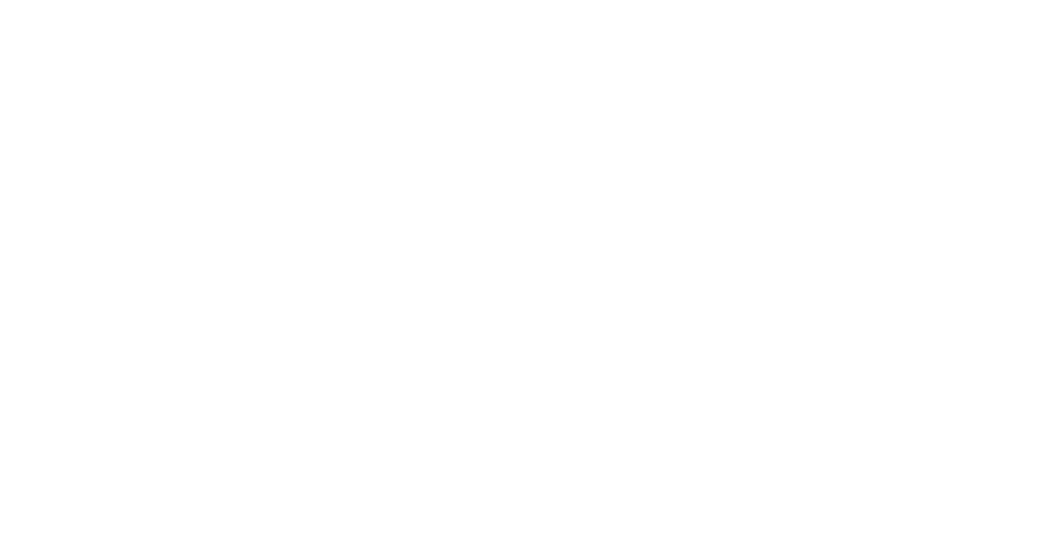
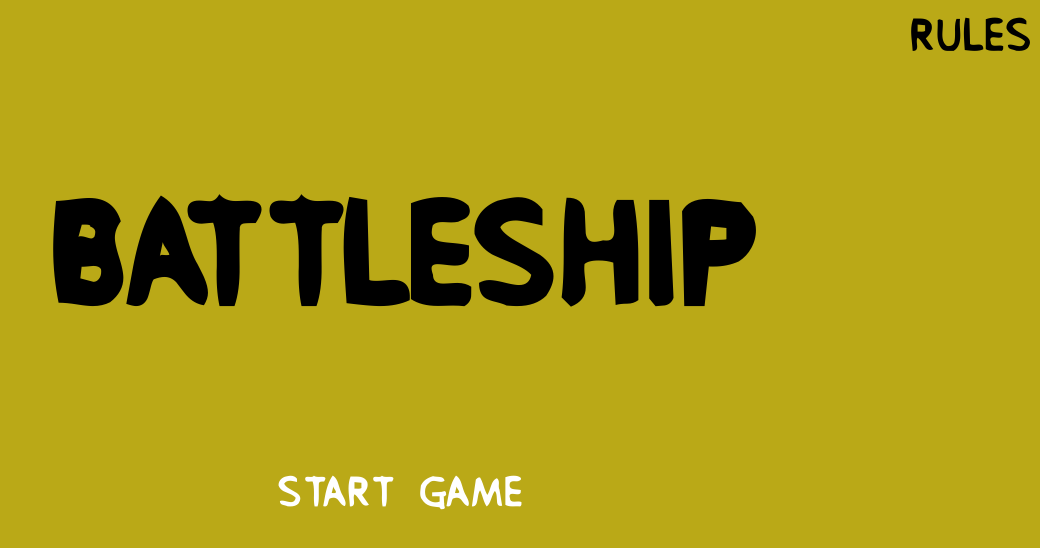
Before and after one commit to abim91/Battleship, a website: page index.html in a window 1280 px wide. Shown: the whole page, without its empty margins (240-1280 px from the left). Drawn offline with Linux system fonts and the light colour scheme.

Commit message:
created main menu

```diff
--- a/index.html
+++ b/index.html
@@ -1,11 +1,17 @@
-<!DOCTYPE html>
+<!doctype html>
 <html lang="en">
-<head>
-    <meta charset="UTF-8">
-    <meta name="viewport" content="width=device-width, initial-scale=1.0">
+  <head>
+    <meta charset="UTF-8" />
+    <meta name="viewport" content="width=device-width, initial-scale=1.0" />
+    <link rel="stylesheet" href="style.css" />
     <title>Document</title>
-</head>
-<body>
+  </head>
 
-</body>
+  <body>
+    <header>Rules</header>
+    <h1 id="title">BATTLESHIP</h1>
+    <div id="startGame">
+      <a href="#">START GAME</a>
+    </div>
+  </body>
 </html>
--- /dev/null
+++ b/style.css
@@ -0,0 +1,32 @@
+@font-face {
+  font-family: "pingpong";
+  src: url("./assets/fonts/PINGPONG.TTF") format("truetype");
+}
+
+body {
+  font-family:
+    "pingpong",
+    Gill Sans;
+  background-color: #baa917;
+}
+
+#title {
+  font-size: 20vh;
+  text-align: center;
+  color:black;
+}
+header {
+  text-align: right;
+}
+#startGame {
+  text-align: center;
+}
+a {
+  text-decoration: none;
+  font-size: 6vh;
+  color:white;
+}
+
+header {
+  font-size: 6.5vh;
+}
```
Also changed, not shown: Gameboard.js (+11 -0 lines), assets/fonts/PINGPONG.TTF (added).
